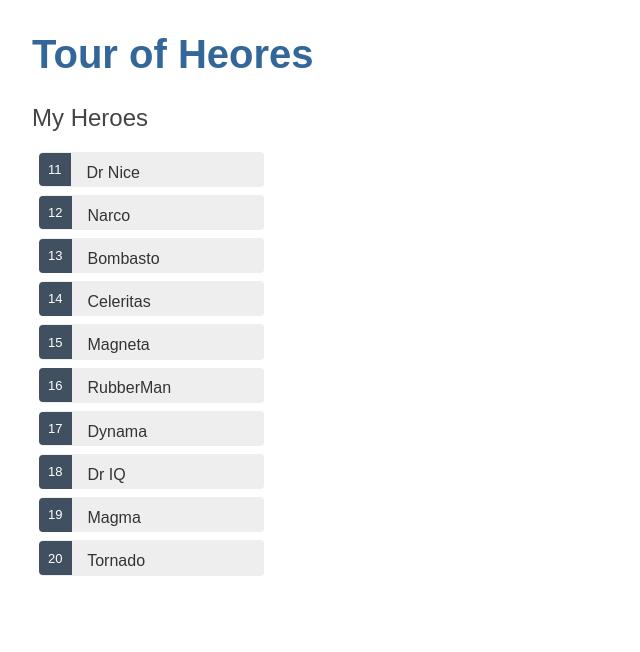
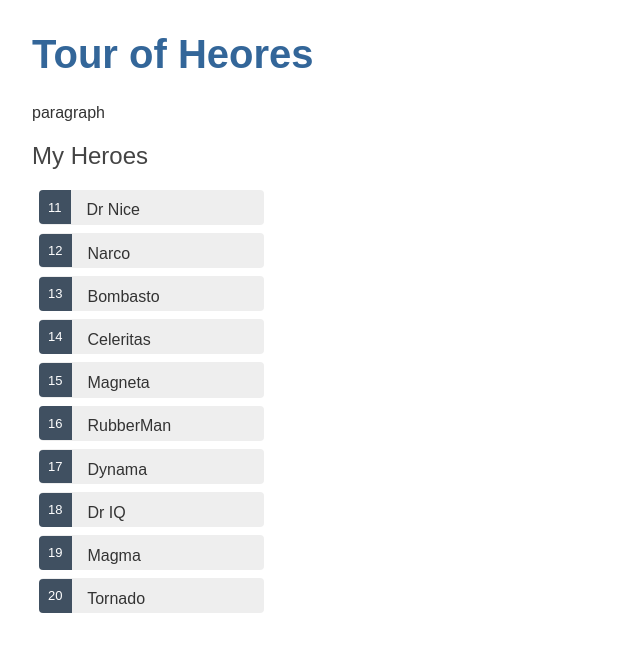
Before and after one commit to visheshparab/php-demo, an Angular app: page / in a window 1280 px wide. Shown: the top 652 px of the page, without its empty margins (0-640 px from the left). Built offline with nearby package versions, Linux system fonts and the light colour scheme.

Commit message:
Update app.component.html
added para

```diff
--- a/src/app/app.component.html
+++ b/src/app/app.component.html
@@ -1,2 +1,3 @@
 <h1>{{title}}</h1>
+<p>paragraph</p>
 <app-heroes></app-heroes>
```
